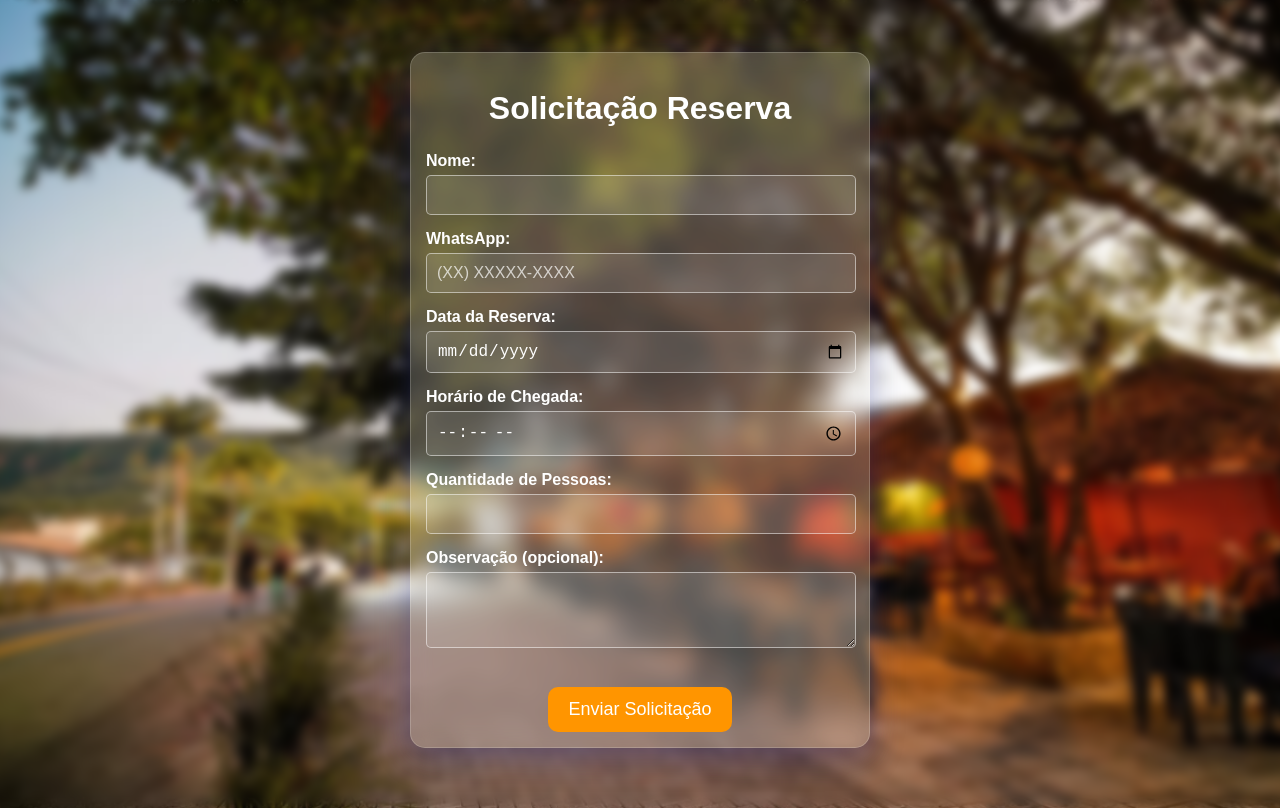
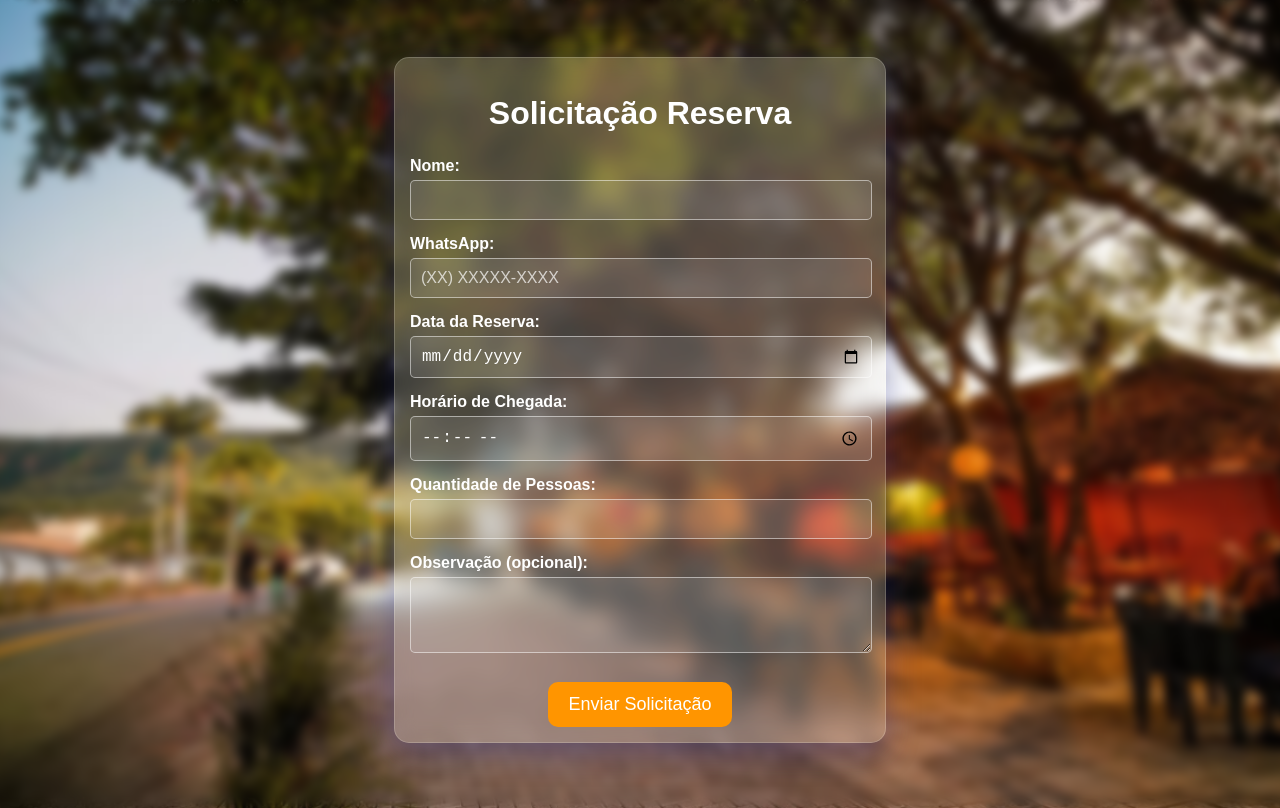
Before and after one commit to ersiilva/reservas-restaurante, a plain HTML site: page index.html in a window 1280 px wide. Drawn offline with Linux system fonts and the light colour scheme.

Commit message:
Update style.css

```diff
--- a/style.css
+++ b/style.css
@@ -40,7 +40,7 @@ body::before {
 .container {
     width: 100%; /* Ocupa 100% da largura disponível do pai (body) */
     max-width: 500px; /* Ajuste este valor. Ex: 500px, 550px, 600px. Você pode experimentar! */
-    padding: 20px; /* Um padding interno no container */
+    padding: 4px; /* Um padding interno no container */
     box-sizing: border-box;
     /* Adicione estas propriedades para centralizar o container se ele for menor que a tela */
     margin-left: auto;
@@ -109,7 +109,7 @@ button[type="submit"] {
     border-radius: 10px;
     cursor: pointer;
     font-size: 18px;
-    margin-top: 20px;
+    margin-top: 10px;
     transition: background-color 0.3s ease;
 }
 
```
